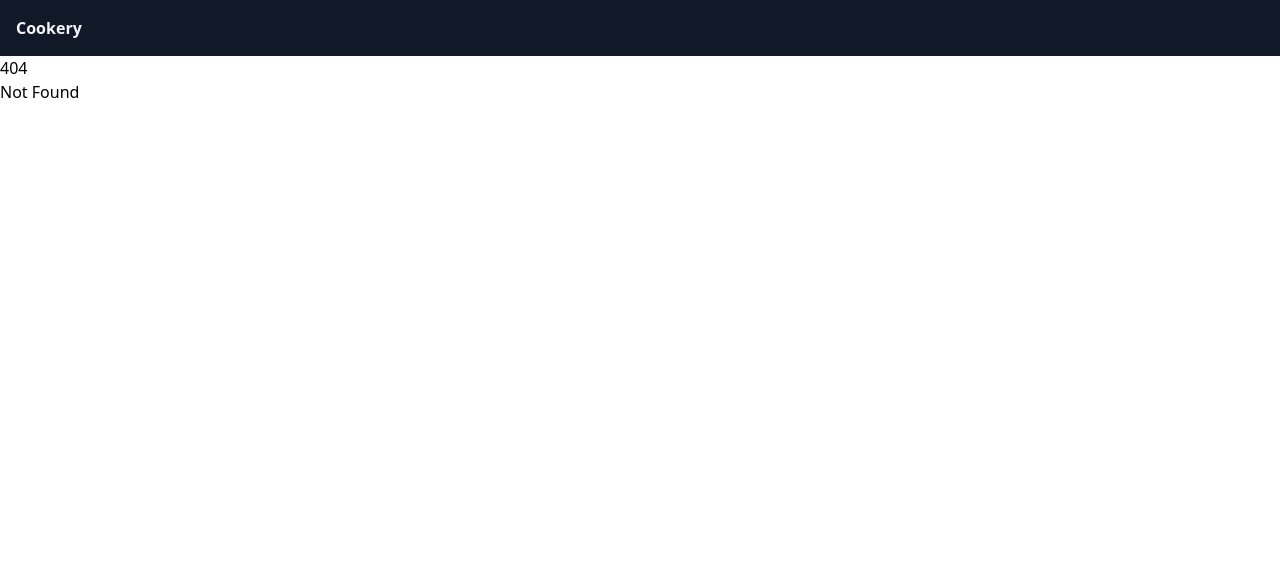
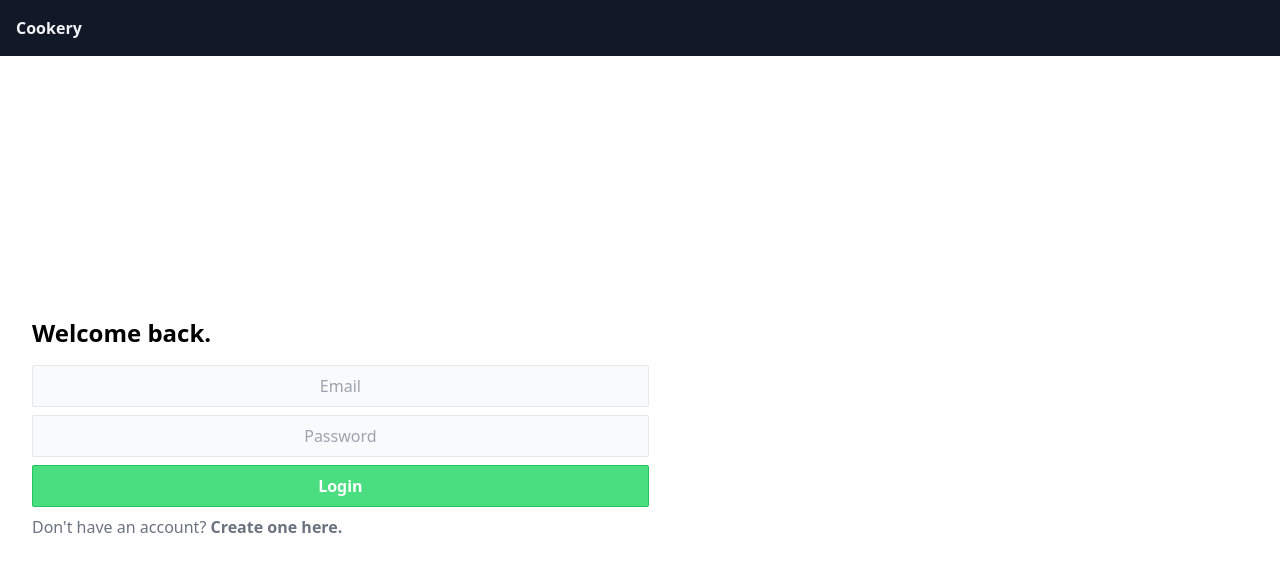
Before and after one commit to mattismoel/cookery, a SvelteKit app in the folder frontend/: page /login in a window 1280 px wide. Before the commit this address had no page. Shown: the top 572 px of the page. Built offline with nearby package versions, Linux system fonts and the light colour scheme.

Commit message:
add base login page

```diff
--- /dev/null
+++ b/frontend/src/lib/component/Button.svelte
@@ -0,0 +1,28 @@
+<script lang="ts">
+  import { createEventDispatcher } from "svelte";
+  import type { HTMLButtonAttributes } from "svelte/elements";
+
+  type Fit = "shrink" | "expand";
+
+  export let fitX: Fit = "shrink";
+  export let props: HTMLButtonAttributes;
+
+  const dispatch = createEventDispatcher();
+
+  const onClick = () => {
+    dispatch("click");
+  };
+
+  const fitMap = new Map<Fit, string>([
+    ["shrink", ""],
+    ["expand", "w-full"],
+  ]);
+</script>
+
+<button
+  class={`bg-green-400 border-[1px] border-green-500 font-semibold text-white py-2 px-4 rounded-sm ${fitMap.get(fitX)}`}
+  on:click={onClick}
+  {...props}
+>
+  <slot />
+</button>
--- /dev/null
+++ b/frontend/src/lib/component/InputText.svelte
@@ -0,0 +1,17 @@
+<script lang="ts">
+  import type { HTMLInputAttributes } from "svelte/elements";
+
+  export let props: HTMLInputAttributes;
+  export let align: "left" | "center" | "right" = "left";
+
+  $: alignMap = new Map<string, string>([
+    ["left", "text-left"],
+    ["center", "text-center"],
+    ["right", "text-right"],
+  ]);
+</script>
+
+<input
+  class={`w-full bg-gray-50 border-[1px] px-4 py-2 rounded-sm ${alignMap.get(align)}`}
+  {...props}
+/>
--- /dev/null
+++ b/frontend/src/routes/login/+page.server.ts
@@ -0,0 +1,15 @@
+import { redirect } from "@sveltejs/kit";
+import type { Actions } from "./$types";
+
+export const actions: Actions = {
+  default: async ({ request }) => {
+    const formData = await request.formData();
+
+    redirect(302, "/home")
+
+    const email = formData.get("email")
+    const password = formData.get("password")
+
+    console.log(email, password)
+  },
+}
--- /dev/null
+++ b/frontend/src/routes/login/+page.svelte
@@ -0,0 +1,25 @@
+<script>
+  import Button from "$lib/component/Button.svelte";
+  import InputText from "$lib/component/InputText.svelte";
+</script>
+
+<main class="px-8 flex items-center h-[calc(100vh-var(--nav-height))]">
+  <form method="post">
+    <h1 class="font-semibold text-2xl mb-4">Welcome back.</h1>
+    <div class="space-y-2">
+      <InputText
+        align="center"
+        props={{ type: "email", placeholder: "Email", name: "email" }}
+      />
+      <InputText
+        align="center"
+        props={{ type: "password", placeholder: "Password", name: "password" }}
+      />
+      <Button props={{ type: "submit" }} fitX="expand">Login</Button>
+      <div class="text-base text-gray-500">
+        <span>Don't have an account?</span>
+        <a class="font-semibold" href="/register">Create one here.</a>
+      </div>
+    </div>
+  </form>
+</main>
```
Also changed, not shown: frontend/src/routes/home/+page.svelte (added).
